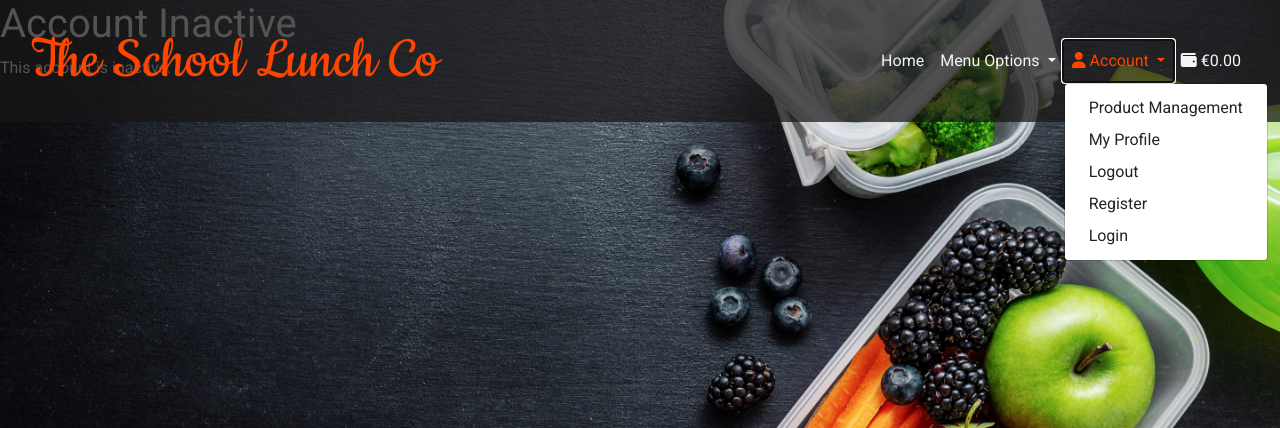
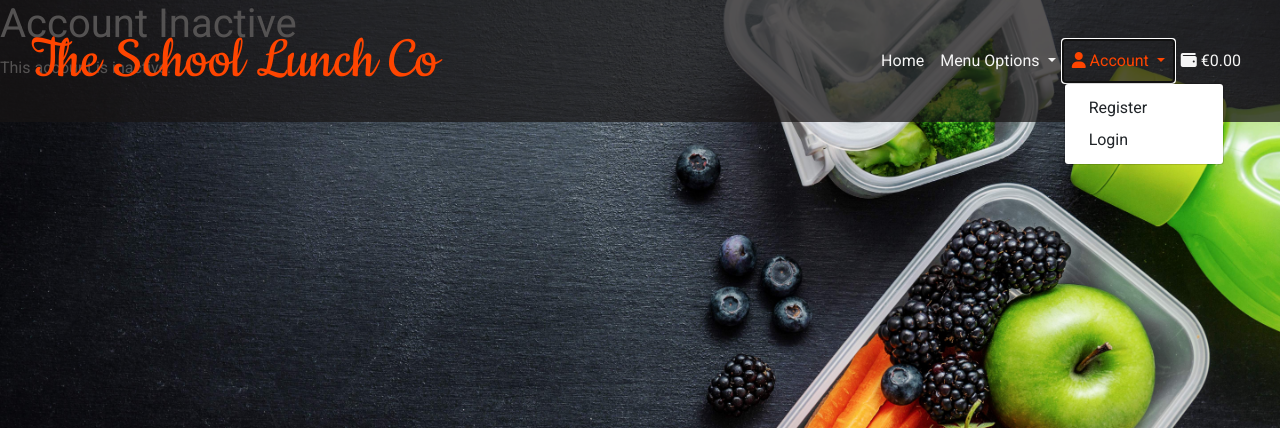
Before and after one commit to Code-Institute-Submissions/ms-project-4-v2, a Django app: the page made by templates/includes/main-nav.html in a window 1280 px wide, after a click on "Account". Shown: the top 428 px of the page. Run offline with Django 3.2, Linux system fonts and the light colour scheme; some libraries are stand-ins or nearby versions.

Commit message:
Add logic to account dropdown to restrict user options

```diff
--- a/templates/includes/main-nav.html
+++ b/templates/includes/main-nav.html
@@ -23,11 +23,16 @@
                 <span><i class="fas fa-user"></i></span> Account
             </a>
             <div class="dropdown-menu" aria-labelledby="user-options">
-                <a href="#" class="dropdown-item">Product Management</a>
-                <a href="#" class="dropdown-item">My Profile</a>
-                <a href="{% url 'account_logout' %}" class="dropdown-item">Logout</a>
-                <a href="{% url 'account_signup' %}" class="dropdown-item">Register</a>
-                <a href="{% url 'account_login' %}" class="dropdown-item">Login</a>
+                {% if request.user.is_authenticated %}
+                    {% if request.user.is_superuser %}
+                        <a href="#" class="dropdown-item">Product Management</a>
+                    {% endif %}
+                    <a href="#" class="dropdown-item">My Profile</a>
+                    <a href="{% url 'account_logout' %}" class="dropdown-item">Logout</a>
+                {% else %}
+                    <a href="{% url 'account_signup' %}" class="dropdown-item">Register</a>
+                    <a href="{% url 'account_login' %}" class="dropdown-item">Login</a>
+                {% endif %}
             </div>
         </li>
         <!-- wallet -->
```
